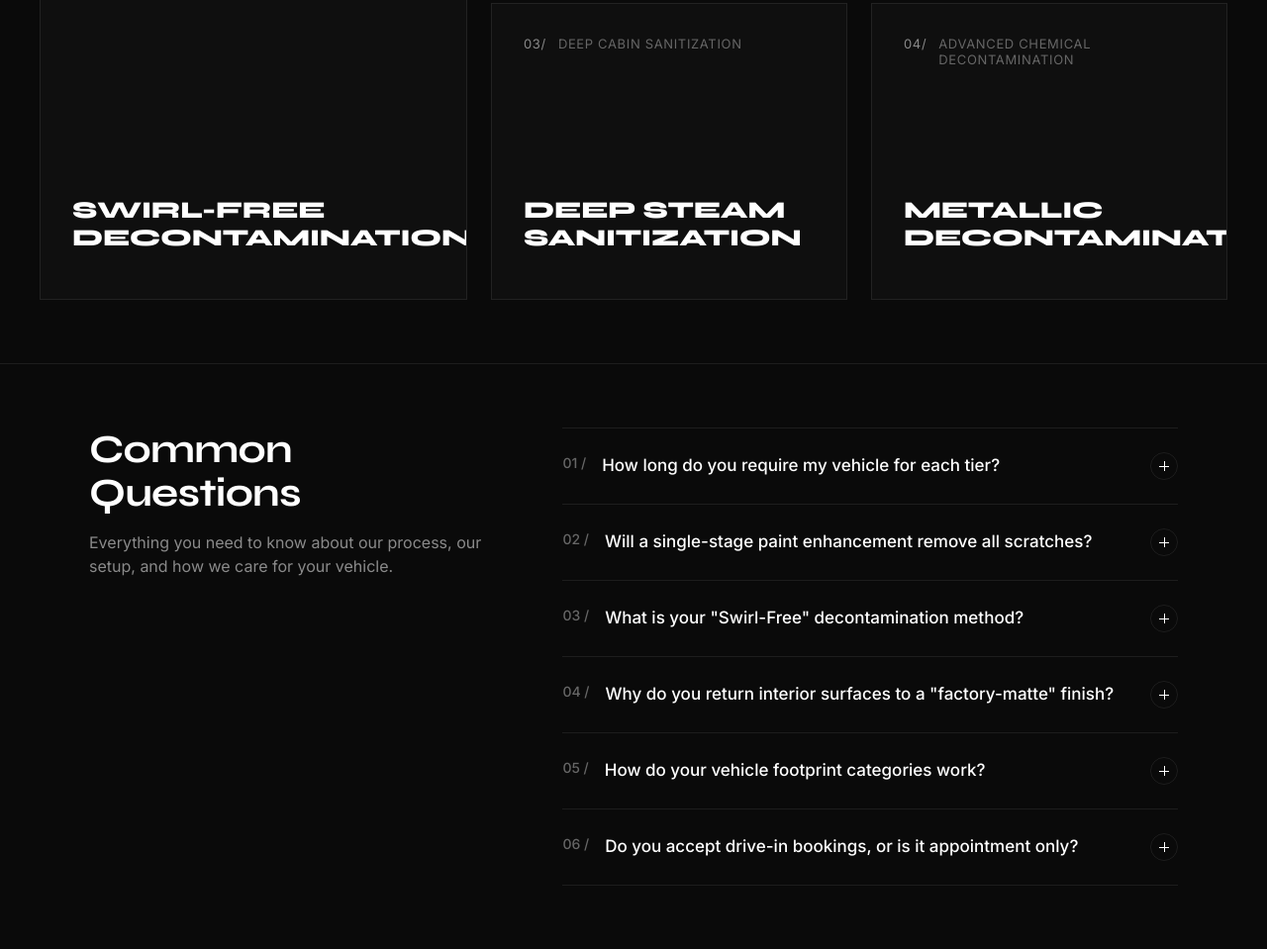
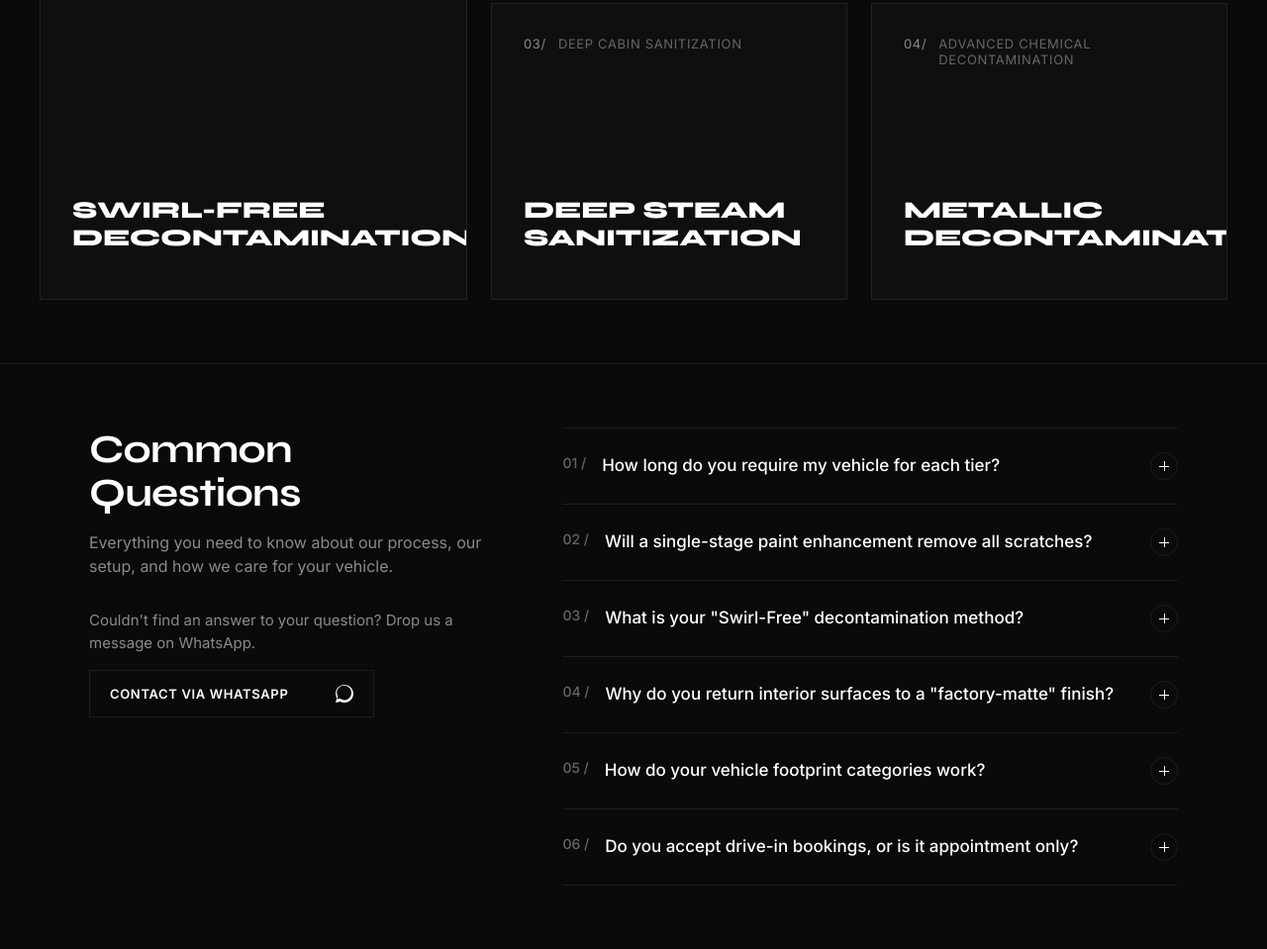
Before and after one commit to Hopolang-Thato-Botsane/Perfect-Finish-Detailing, a plain HTML site: page index.html in a window 1280 px wide. Shown: the part 1305-2264 px from the top of the page at 99% size. Drawn offline with Linux system fonts and the light colour scheme.

Commit message:
style(faq): shift whatsapp cta pipeline into editorial column header stack

```diff
--- a/css/section-faq.css
+++ b/css/section-faq.css
@@ -35,6 +35,67 @@
   font-size: 1rem;
   line-height: 1.5;
   color: var(--text-muted, #8a8a8a);
+}
+
+.faq-cta-block {
+  margin-top: var(--space-xl, 2.5rem);
+  display: flex;
+  flex-direction: column;
+  align-items: flex-start;
+  gap: var(--space-md, 1rem);
+}
+
+.faq-cta-text {
+  font-family: var(--font-body, 'Inter', sans-serif);
+  font-size: 0.9375rem;
+  line-height: 1.5;
+  color: var(--text-muted, #8a8a8a);
+  margin: 0;
+}
+
+.whatsapp-stroke-btn {
+  display: inline-flex;
+  align-items: center;
+  justify-content: space-between;
+  width: 100%;
+  max-width: 18rem;
+  padding: 0.875rem 1.25rem;
+  background-color: transparent;
+  border: 1px solid var(--border-muted, rgba(255, 255, 255, 0.15));
+  text-decoration: none;
+  transition: border-color 0.3s ease;
+}
+
+.btn-text {
+  font-family: var(--font-body, 'Inter', sans-serif);
+  font-size: 0.8125rem;
+  font-weight: 600;
+  text-transform: uppercase;
+  letter-spacing: 0.05em;
+  color: var(--text-pure, #ffffff);
+  transition: color 0.3s ease;
+}
+
+.whatsapp-mono-icon {
+  width: 1.125rem;
+  height: 1.125rem;
+  color: var(--text-pure, #ffffff);
+  transition: color 0.3s ease;
+}
+
+.whatsapp-stroke-btn:hover {
+  border-color: var(--accent-gold, #d4af37);
+}
+
+.whatsapp-stroke-btn:hover .btn-text,
+.whatsapp-stroke-btn:hover .whatsapp-mono-icon {
+  color: var(--accent-gold, #d4af37);
+}
+
+@media (max-width: 54.25rem) {
+  .whatsapp-stroke-btn {
+    max-width: 100%;
+  }
 }
 
 .faq-accordion-stack {
--- a/index.html
+++ b/index.html
@@ -188,9 +188,20 @@
     <section class="faq-section">
         <div class="faq-container">
 
-            <header class="faq-header">
+        <header class="faq-header">
             <h2 class="faq-main-heading">Common Questions</h2>
             <p class="faq-subheading">Everything you need to know about our process, our setup, and how we care for your vehicle.</p>
+
+            <div class="faq-cta-block">
+                <p class="faq-cta-text">Couldn't find an answer to your question? Drop us a message on WhatsApp.</p>
+
+                <a href="https://wa.me/27XXXXXXXXX" class="whatsapp-stroke-btn" target="_blank" rel="noopener noreferrer">
+                <span class="btn-text">Contact Via WhatsApp</span>
+                <svg class="whatsapp-mono-icon" xmlns="http://www.w3.org/2000/svg" viewBox="0 0 24 24" fill="currentColor" aria-hidden="true">
+                    <path d="M.057 24l1.687-6.163c-1.041-1.804-1.588-3.849-1.587-5.946C.06 5.348 5.397.01 12.008.01c3.202.001 6.212 1.246 8.477 3.514 2.266 2.268 3.507 5.28 3.505 8.484-.004 6.657-5.34 11.997-11.953 11.997-2.005-.001-3.973-.502-5.734-1.456L0 24zm6.59-4.846c1.6.95 3.188 1.449 4.825 1.451 5.436 0 9.86-4.37 9.864-9.742.002-2.602-1.005-5.048-2.837-6.88a9.69 9.69 0 00-6.839-2.845C6.183 1.138 1.76 5.51 1.756 10.883c-.001 1.701.464 3.364 1.345 4.825l-.997 3.64 3.731-.975c.002-.001.003-.001.005-.002z"/>
+                </svg>
+                </a>
+            </div>
             </header>
 
             <div class="faq-accordion-stack">
```
